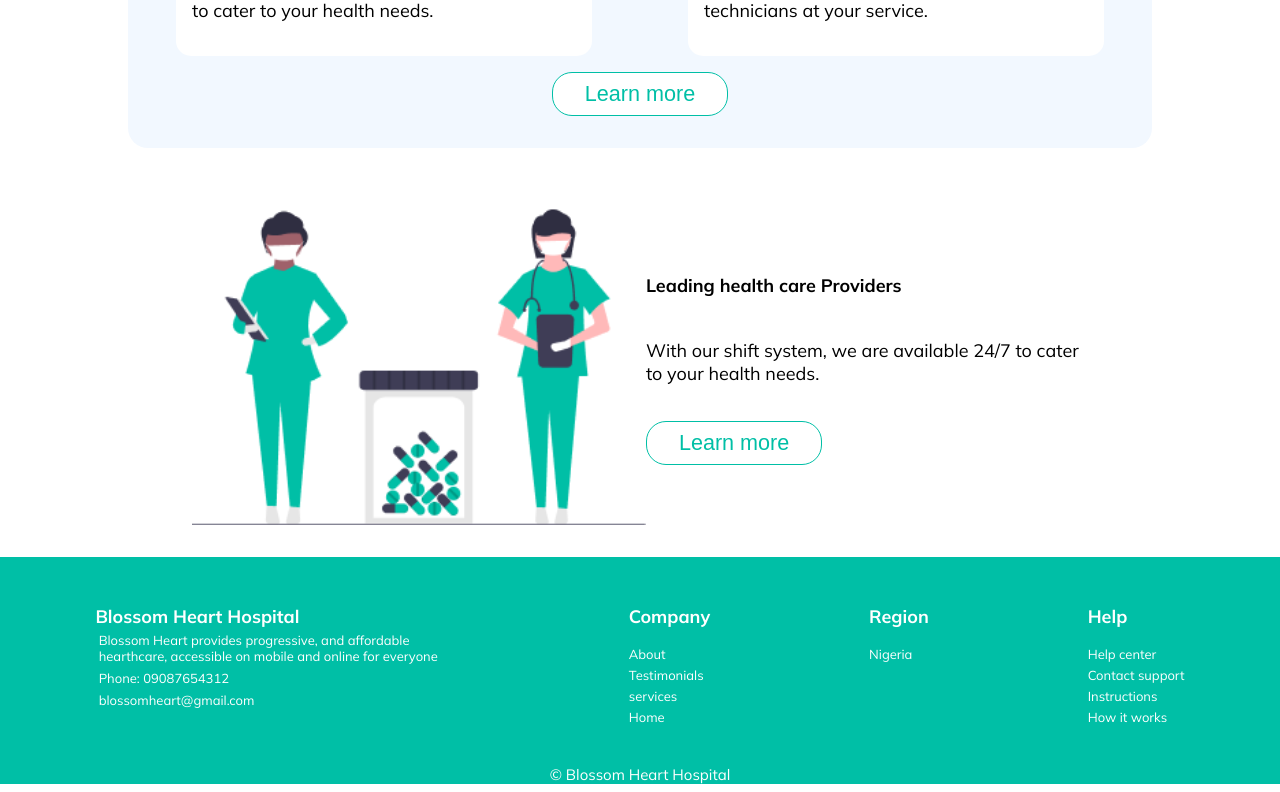
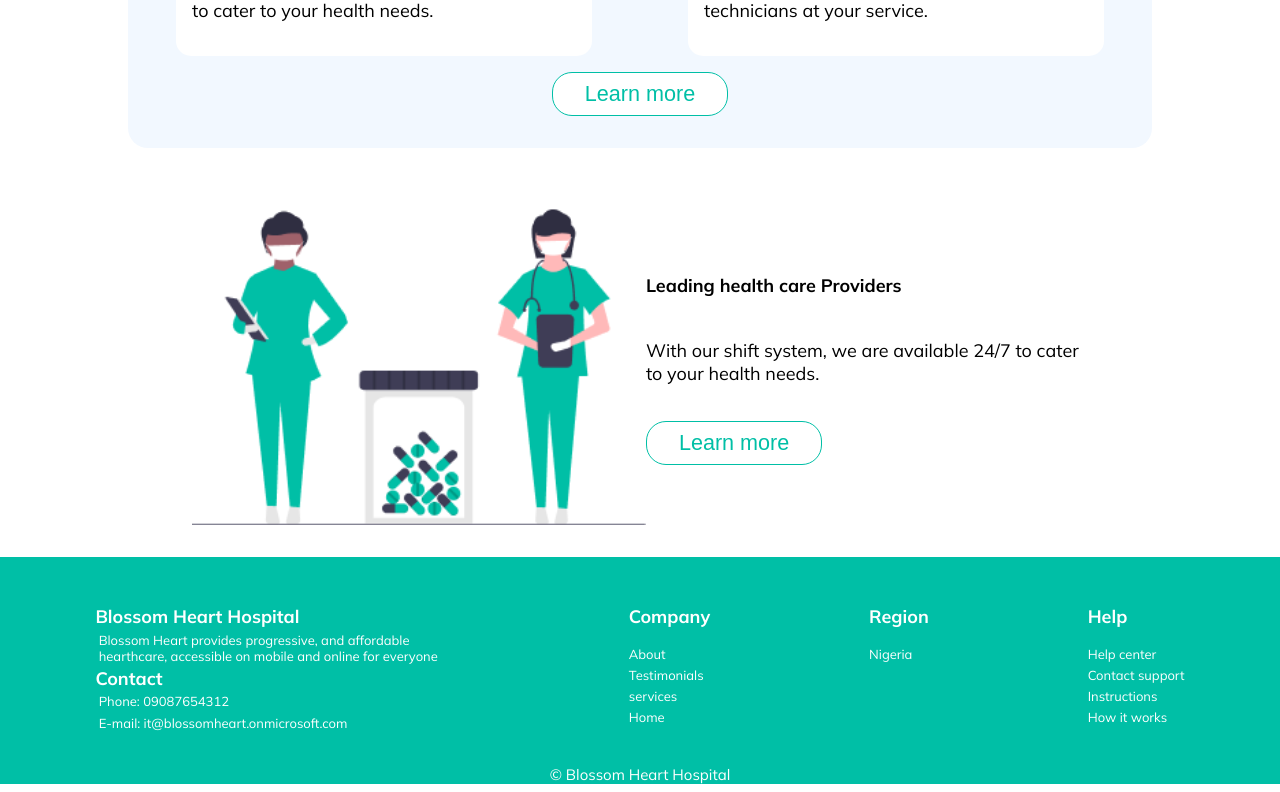
Before and after one commit to zemola/book-appointment, a React (Create React App) app: page / in a window 1280 px wide. Shown: the part 1348-2140 px from the top of the page. Built offline with nearby package versions, Linux system fonts and the light colour scheme.

Commit message:
Update contact me section

```diff
--- a/src/components/Home/Home.js
+++ b/src/components/Home/Home.js
@@ -1,6 +1,7 @@
 import { Fragment, useState } from "react";
 import Form from "../Form/Form";
 import Modal from "../Modal/Modal";
+
 
 import Banner from "../../images/banner.png";
 import Medicine from "../../images/medicine.png";
@@ -45,8 +46,9 @@ const Home = (props) => {
             <img src={Banner} className="banner" alt="blossom-banner" />
           </div>
         </div>
+        <div id="Services"></div>
 
-        <div className="service " id="Services">
+        <div className="service ">
           <h2>Our services</h2>
           <p className="service-p">
             We provide you with choices best suited to your health needs and{" "}
@@ -98,12 +100,12 @@ const Home = (props) => {
               </p>
             </div>
             <div style={{ width: "100%", textAlign: "center" }}>
-              <button className="learn">Learn more</button>
+              <button className="learn" id="About">Learn more</button>
             </div>
           </div>
         </div>
 
-        <div className="about" id="About">
+        <div className="about">
           <img src={Nurse} alt="nurses" />
           <div className="about-us">
             <h4>Leading health care Providers</h4>
@@ -112,20 +114,22 @@ const Home = (props) => {
               health needs.
             </p>
             <p className="mt-10">
-              <button className="learn">Learn more</button>
+              <button className="learn" id="Contact">Learn more</button>
             </p>
           </div>
         </div>
 
-        <div className="footer" id="footer">
+        <div className="footer">
           <div className="company-name">
             <h4>Blossom Heart Hospital</h4>
             <p>
               Blossom Heart provides progressive, and affordable hearthcare,
               accessible on mobile and online for everyone{" "}
             </p>
+
+            <h4>Contact</h4>
             <p>Phone: 09087654312</p>
-            <p>blossomheart@gmail.com</p>
+            <p>E-mail: it@blossomheart.onmicrosoft.com</p>
           </div>
           <div className="footer-item">
             <h4>Company</h4>
```
